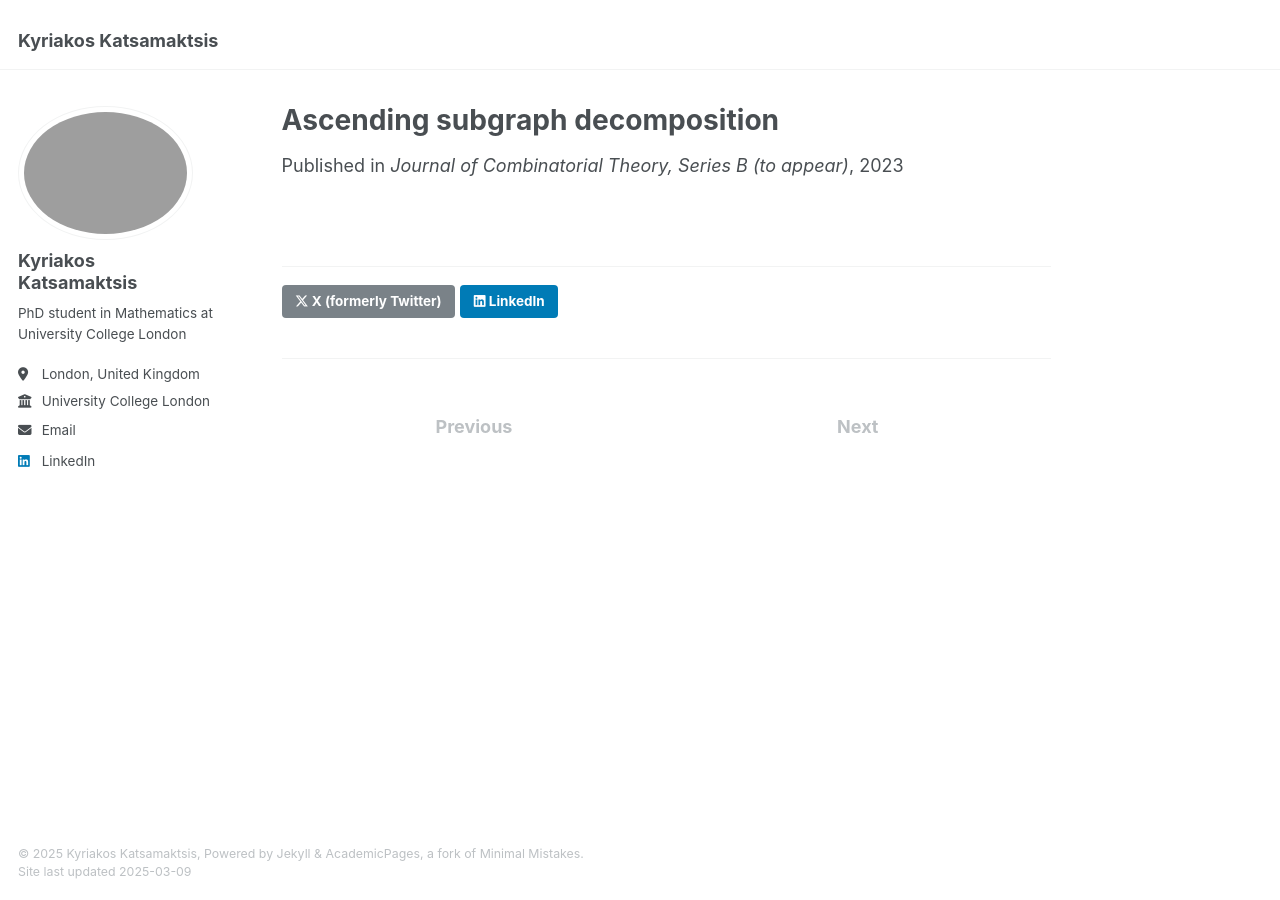
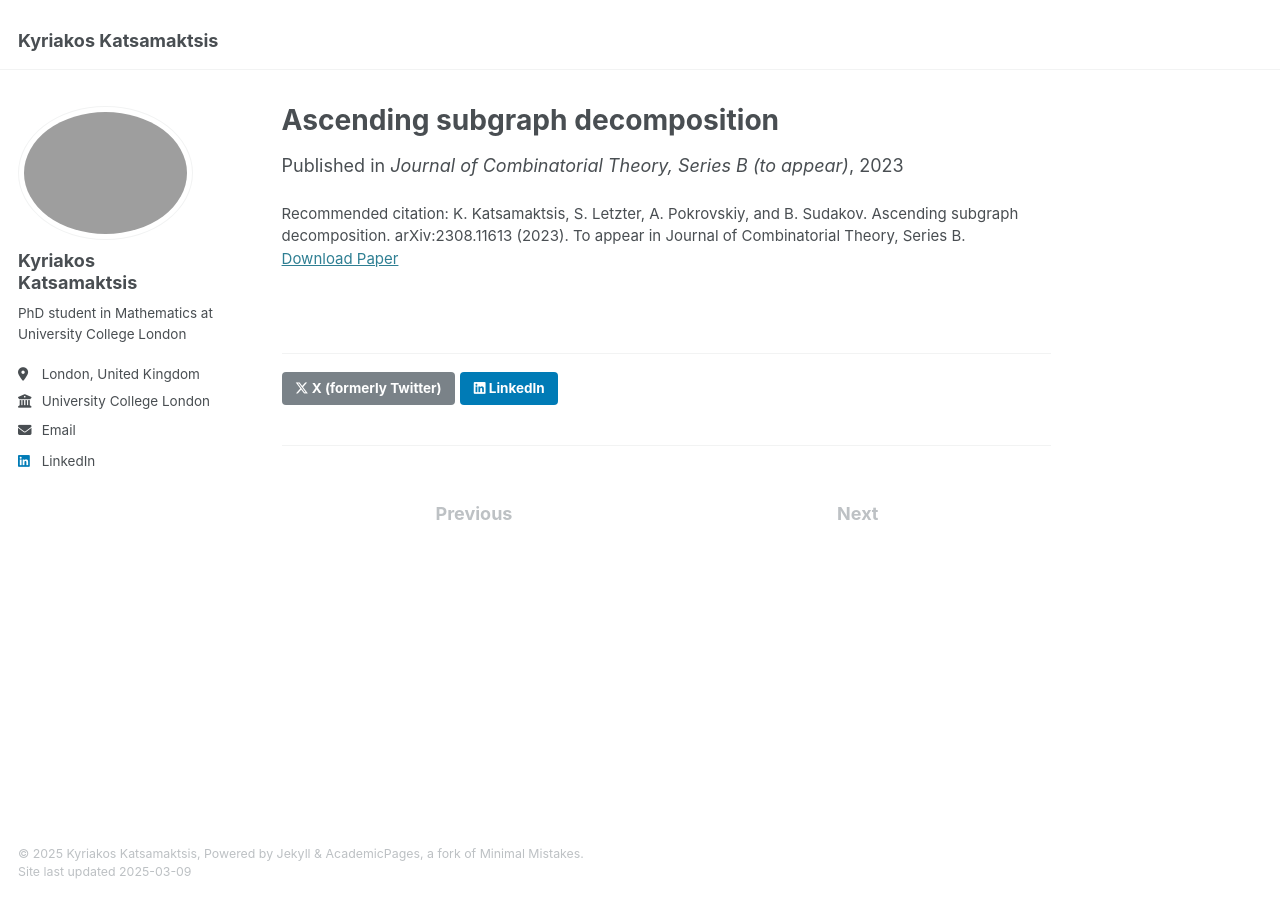
Before and after one commit to Kyriakosk/kyriakosk.github.io, a Jekyll site: the page built from _publications/2023b_jct.md, in a window 1280 px wide. Built offline with Jekyll 4.4.1, drawn with Linux system fonts in a browser that asks for light colours; part of the change alters nothing that is shown.

Commit message:
updated publications

```diff
--- a/_publications/2023b_jct.md
+++ b/_publications/2023b_jct.md
@@ -6,5 +6,5 @@ excerpt: ''
 date: 2023-08-22
 venue: 'Journal of Combinatorial Theory, Series B (to appear)'
 paperurl: 'https://doi.org/10.48550/arXiv.2308.11613'
-#citation: 'K. Katsamaktsis, S. Letzter, A. Pokrovskiy, and B. Sudakov. Ascending subgraph decomposition. arXiv:2308.11613 (2023). To appear in Journal of Combinatorial Theory, Series B.'
+citation: 'K. Katsamaktsis, S. Letzter, A. Pokrovskiy, and B. Sudakov. Ascending subgraph decomposition. arXiv:2308.11613 (2023). To appear in Journal of Combinatorial Theory, Series B.'
 ---
```
